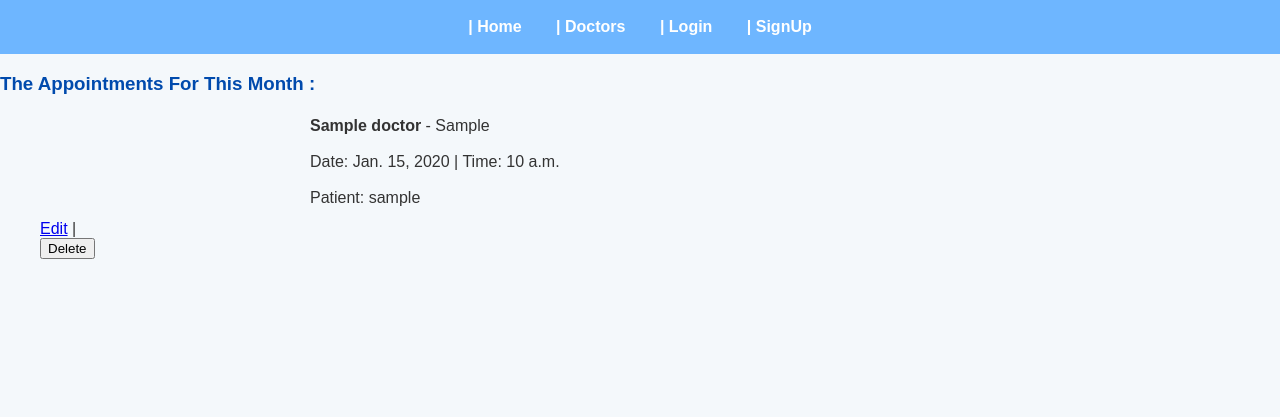
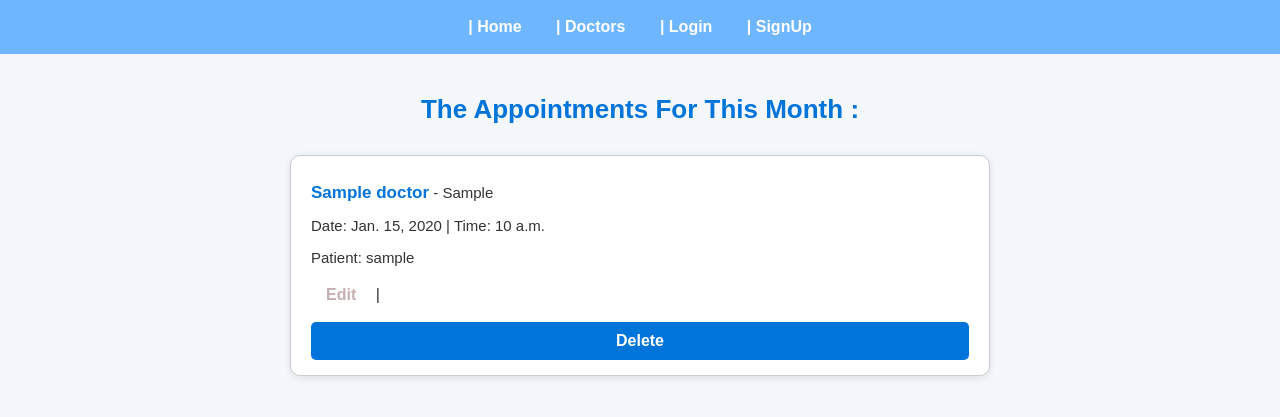
Before and after one commit to SundusMoa/Hospital-Appointment-system, a Django app: page /appointment/ in a window 1280 px wide. Shown: the top 417 px of the page. Run offline with Django 5.2, Linux system fonts and the light colour scheme; tables that the repository leaves empty hold one stand-in row (values such as "Sample post").

Commit message:
added css file and apply in appointment_list.html

```diff
--- /dev/null
+++ b/Hospital-Appointment-System/main_app/static/css/appointment.css
@@ -0,0 +1,76 @@
+
+body {
+    font-family: Arial, sans-serif;
+    background-color: #f4f8fc;
+    color: #333;
+    margin: 0;
+    padding: 0;
+}
+
+
+h3 {
+    text-align: center;
+    color: #0074d9;
+    margin-top: 40px;
+    font-size: 26px;
+}
+
+ul {
+    list-style-type: none;
+    padding: 0;
+    width: 90%;
+    max-width: 700px;
+    margin: 30px auto;
+}
+
+
+.appointment-card {
+    background-color: #ffffff;
+    border: 1px solid #ccc;
+    border-radius: 10px;
+    padding: 15px 20px;
+    margin-bottom: 15px;
+    box-shadow: 0 2px 8px rgba(0,0,0,0.1);
+    transition: transform 0.2s ease, box-shadow 0.2s ease;
+}
+
+
+.appointment-card p {
+    margin: 8px 0;
+    font-size: 15px;
+}
+
+.appointment-card strong {
+    color: #0074d9;
+    font-size: 17px;
+}
+
+button {
+    width: 100%;
+    background-color: #0074d9;
+    color: #fff;
+    border: none;
+    padding: 10px;
+    border-radius: 5px;
+    font-size: 16px;
+    cursor: pointer;
+    font-weight: bold;
+    margin-top: 10px;
+}
+
+button:hover {
+    background-color: #005fa3;
+}
+
+a {
+    color: #c5b0b0;
+    text-decoration: none;
+    padding: 8px 15px;
+    display: inline-block;
+    font-weight: bold;
+}
+
+a:hover {
+    background-color: #0066cc;
+    border-radius: 4px;
+}
--- a/Hospital-Appointment-System/main_app/templates/appointment/appointment_list.html
+++ b/Hospital-Appointment-System/main_app/templates/appointment/appointment_list.html
@@ -1,4 +1,10 @@
 {% extends "base.html" %}
+{% load static %}
+
+{% block head %}
+<title>All Appointments</title>
+<link rel="stylesheet" href="{% static "css/appointment.css" %}">
+{% endblock  %}
 
 {% block content %}
 <h3> The Appointments For This Month :</h3>
@@ -12,7 +18,7 @@
 
     <form action="/appointment/{{appointment.id}}/delete" method='post'>
         {% csrf_token %}
-         <button>Delete</button>
+        <button>Delete</button>
     </form>
 </div>
 {% endfor %}
--- a/Hospital-Appointment-System/main_app/templates/appointment/myappointment_list.html
+++ b/Hospital-Appointment-System/main_app/templates/appointment/myappointment_list.html
@@ -1,4 +1,9 @@
 {% extends "base.html" %}
+
+
+{% block head %}
+
+{% endblock  %}
 
 {% block content %}
 <h3> Your Appointments For This Month :</h3>
```
